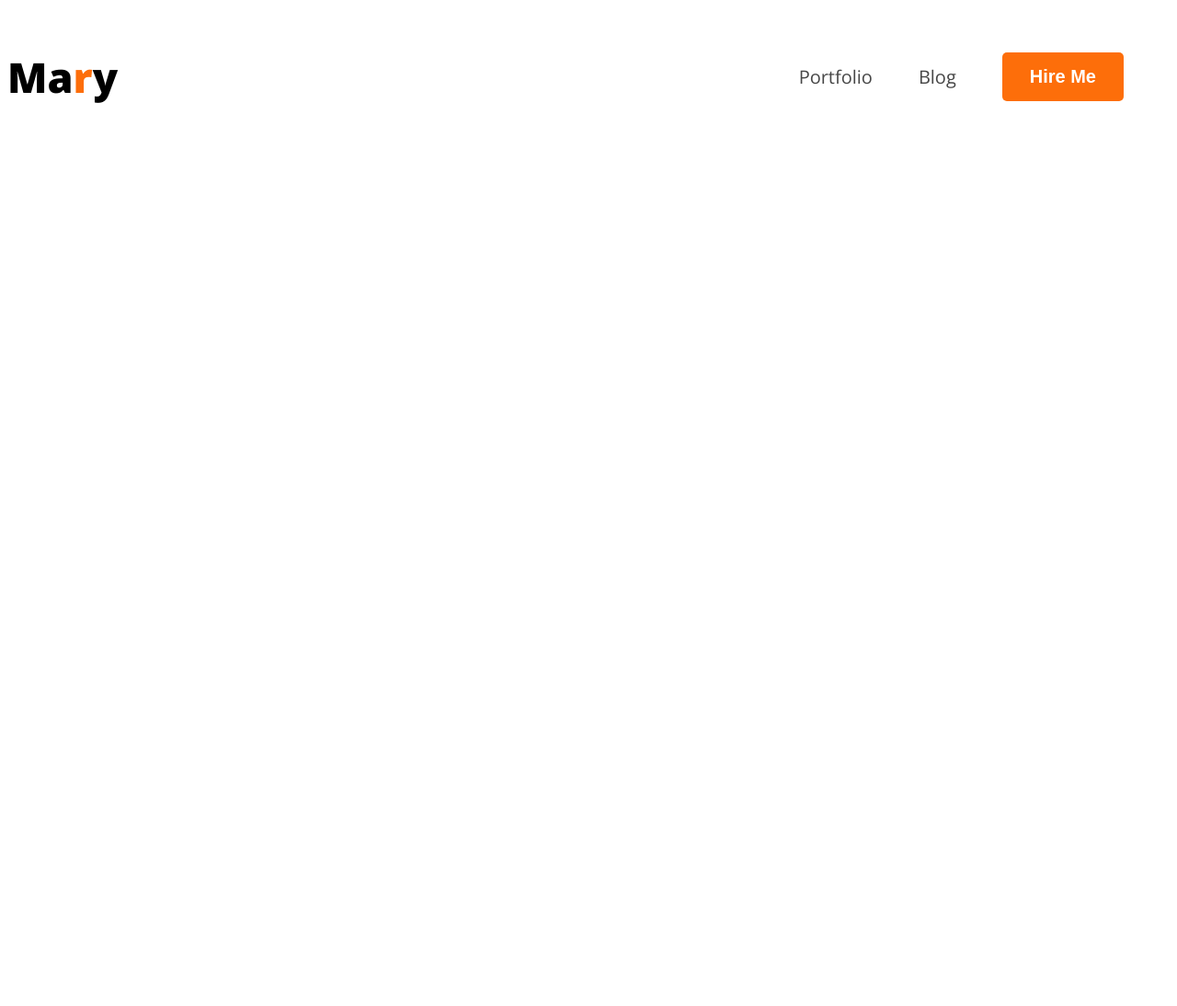
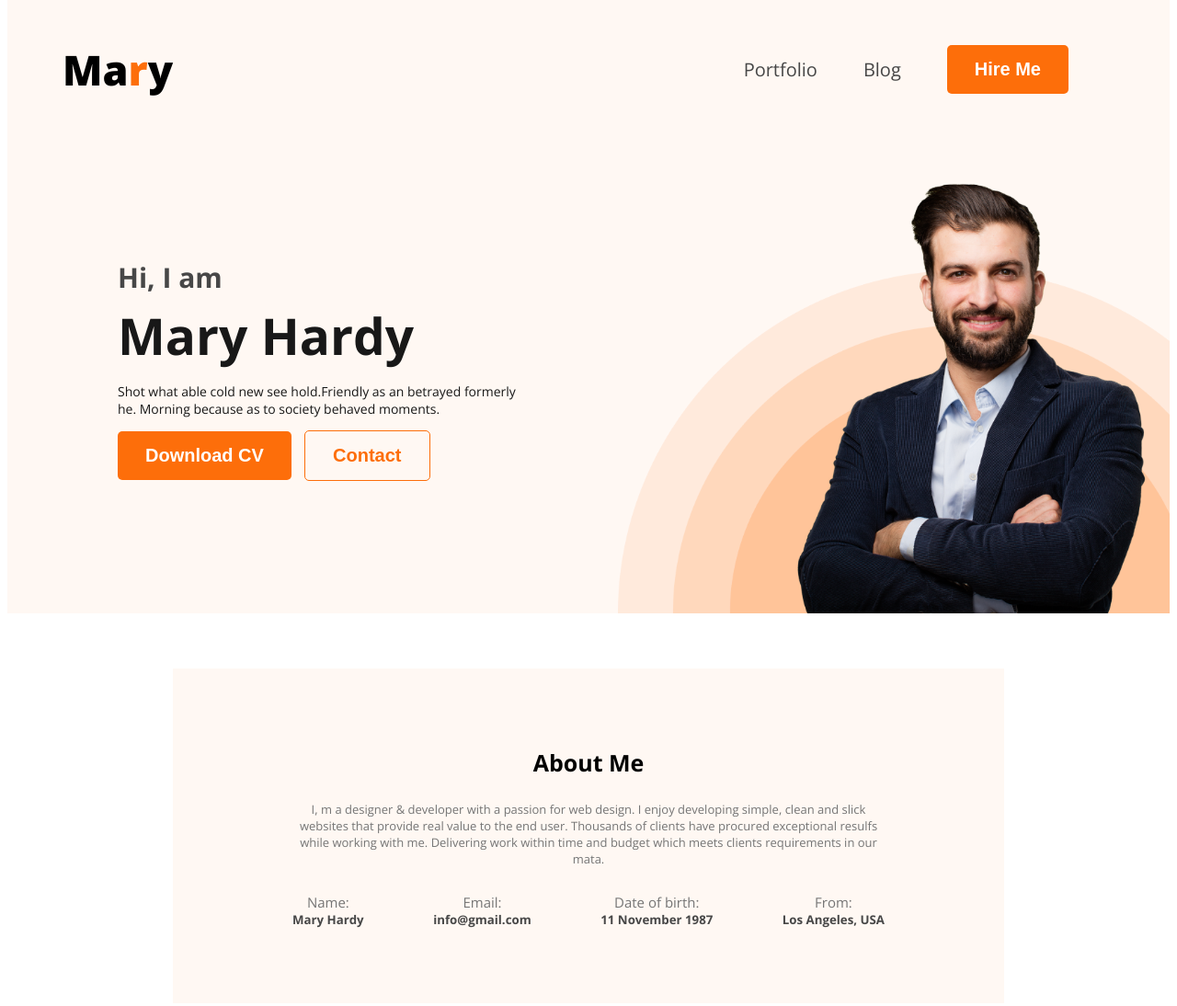
Before and after one commit to KamaruzzamanFahad/portfolioweb, a plain HTML site: page index.html in a window 1280 px wide. Shown: the whole page at 92% size. Before the commit the page ends 800 px from the top, so only its background shows below. Drawn offline with nearby package versions, Linux system fonts and the light colour scheme.

Commit message:
about as complete

```diff
--- a/index.html
+++ b/index.html
@@ -20,9 +20,48 @@
             </ul>
 
         </nav>
+
+        <div class="head">
+            <div class="headtext">
+                <h3 style="font-size: 30px; color: #474747; margin-bottom: 0;">Hi, I  am</h3>
+                <h2 style="color: #181818; font-size: 55px; margin-top: 5px; margin-bottom: 0;">Mary Hardy</h2>
+                <p style="font-size: 14px; color: #181818;">Shot what able cold new see hold.Friendly as an betrayed formerly <br> he. Morning because as to society behaved moments.</p>
+                <button id="download">Download CV</button>
+                <button id="contact" style="background-color:#FFF8F3; border: 1px solid #FD6E0A; color: #FD6E0A; margin-left: 10px;">Contact</button>
+            </div>
+            <img src="images/hardy.png" alt="bf">
+
+        </div>
     </header>
 
-    <main></main>
+    <main>
+        <div class="aboutcontinar">
+            <h3>About Me</h3>
+            <p style="text-align: center;">I, m a designer & developer with a passion for web design. I enjoy developing simple, clean and slick websites that provide real value to the end user. Thousands of clients have procured exceptional resulfs while working with me. Delivering work within time and budget which meets clients requirements in our mata.</p>
+
+            <div class="contac">
+                <div>
+                    <p>Name:</p>
+                    <h5>Mary Hardy</h5>
+                </div>
+
+                <div>
+                    <p>Email:</p>
+                    <h5>info@gmail.com</h5>
+                </div>
+
+                <div>
+                    <p>Date of birth:</p>
+                    <h5>11 November 1987</h5>
+                </div>
+
+                <div>
+                    <p>From:</p>
+                    <h5>Los Angeles, USA</h5>
+                </div>
+            </div>
+        </div>
+    </main>
 
     <footer></footer>
 </body>
--- a/style/style.css
+++ b/style/style.css
@@ -2,12 +2,20 @@
 
 body{
     font-family: 'Open Sans', sans-serif;
+    margin-top: 0;
+    padding-top: 0;
+}
+p{
+    color: #757575;
+    font-size: 13px;
 }
 
 nav {
     display: flex;
     align-items: center;
     justify-content: space-between;
+    padding: 0px 60px 30px 60px;
+
 
 }
 
@@ -35,7 +43,7 @@ nav > ul >li{
      font-size: 20px;
  }
 
- #hireme{
+ #hireme , #download , #contact{
      background-color: #FD6E0A;
      color: white;
      padding: 15px 30px;
@@ -44,3 +52,67 @@ nav > ul >li{
      font-weight: bold;
      font-size: 20px;
  }
+
+ header{
+     background-color: #FFF8F3;
+     background-image: url('../images/header_bg.png');
+     background-repeat: no-repeat;
+     background-position: bottom right;
+     background-size: 600px;
+ }
+
+.headtext{
+    padding: 70px 0px 0px 120px ;
+    max-width: 500px;
+}
+
+.head{
+    display: flex;
+    justify-content: space-between;
+}
+
+.head > img{
+    width: 420px;
+    padding-right: 20px;
+}
+
+/* main section  */
+
+
+/* about us section  */
+
+main{
+    align-items: center;
+    padding: 0 180px;
+}
+main > div > h3{
+    text-align: center;
+    font-size: 25px;
+
+}
+.aboutcontinar{
+    background-color: #FFF8F3;
+    margin-top: 60px;
+    align-items: center;
+    padding: 60px 130px;
+    margin-bottom: 30px;
+
+}
+
+.contac{
+    display: flex;
+    align-items: center;
+    justify-content: space-between;
+}
+
+.contac > div > p{
+    font-size: 15px;
+    padding-bottom: 0;
+    margin-bottom: 0;
+    text-align: center;
+}
+.contac > div > h5{
+    margin-top: 0;
+    color: #474747;
+    text-align: center;
+}
```
